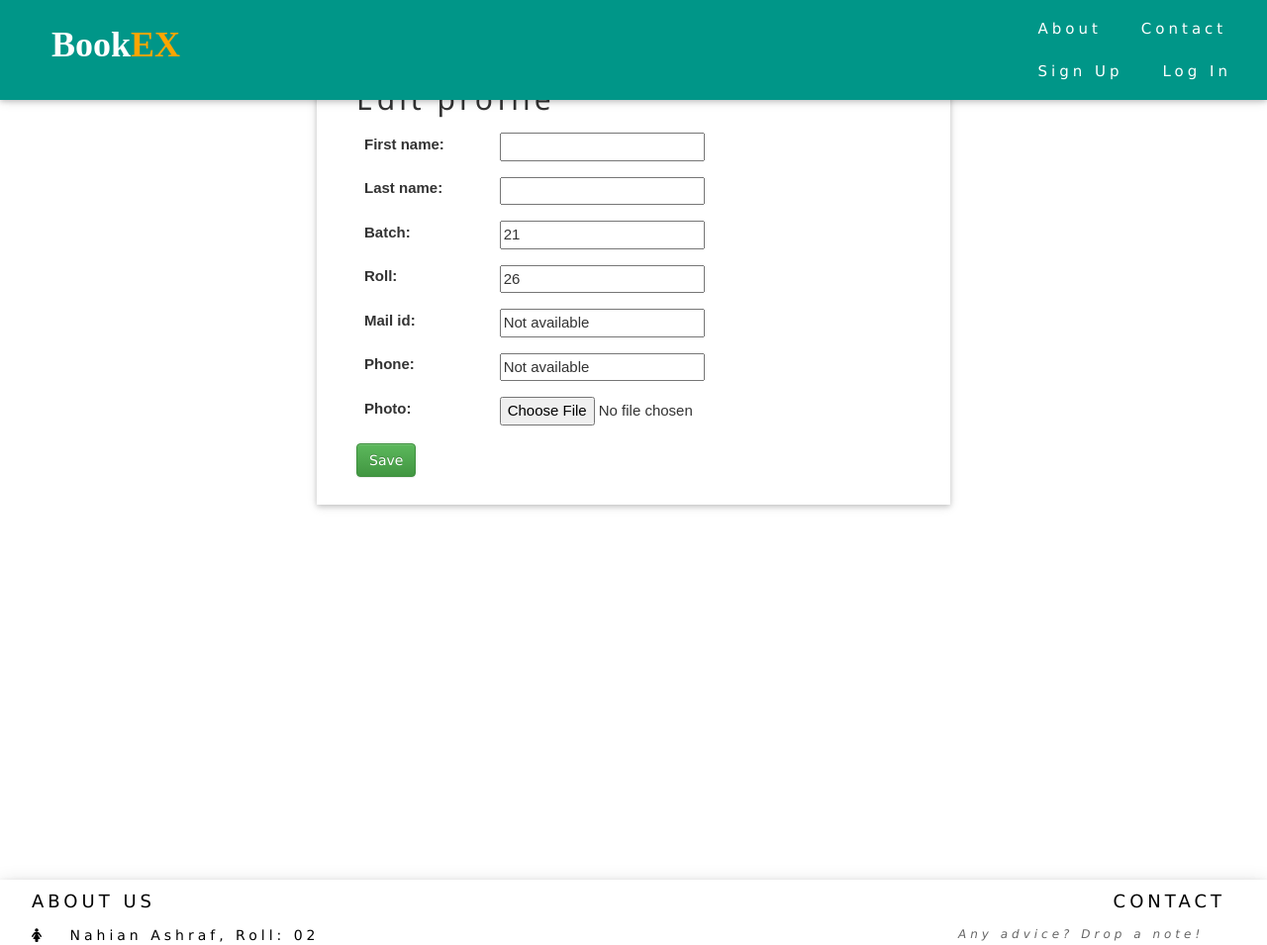
After one commit to abidnazirisami/BookEX, a Django app: template django/templates/books/edit_profile.html in a window 1280 px wide. The commit adds this page. Shown: the whole page at 99% size. Run offline with Django 3.2, Linux system fonts and the light colour scheme; the template is opened without the code that fills it: values that come from a table or form of the project are taken from there, others are empty; some libraries are stand-ins or nearby versions; some web fonts are replaced.

Commit message:
version 4.1.2

```diff
--- a/django/books/views.py
+++ b/django/books/views.py
@@ -146,6 +146,8 @@ def viewBookProfile(request, req_isbn):
 	current_author = Author()
 	if Book.objects.filter(pk=req_isbn).exists():
 		current_book = Book.objects.get(pk = req_isbn)
+		if current_book.isbn[0] != '9':
+			current_book.isbn = "-"
 	print(current_book.book_name)
 	if Author.objects.filter(pk=current_book.author_id_id).exists():
 		current_author = Author.objects.get(pk=current_book.author_id_id)
--- a/django/templates/books/book_profile.html
+++ b/django/templates/books/book_profile.html
@@ -33,7 +33,7 @@
        		</div>
 
 			<p class="w3-wide ">
-			<h2>{{book.book_name}}</h2><a href="{% url 'rate' isbn=book.isbn %}" class="btn w3-margin-bottom w3-margin-right w3-right"><i class="fa fa-edit" style="font-size:18px;color: tomato;">Rate 'n Review</i></a>
+			<h2>{{book.book_name}}</h2><a href="{% url 'rate' isbn=book.isbn %}" class="zoom btn w3-margin-bottom w3-margin-right w3-right"><i class="fa fa-edit" style="font-size:18px;color: tomato;">Rate 'n Review</i></a>
 			<p>by <i class="authors">{{author.author_name}}</i></p>
 			</p>
 			<p > {{book.edition}}
--- /dev/null
+++ b/django/templates/books/edit_profile.html
@@ -0,0 +1,40 @@
+{% extends 'base.html' %}
+{% load static %}
+{% block title %}
+<title>Profile-{{user.username}}
+</title>
+<link rel="icon" href="{% static 'profile.ico' %}" type="image/x-icon">
+{% endblock %}
+{% block content %}
+<!--Notifications-->
+{% include 'side_navbar.html' %}
+<!--Notifications-->
+<style type="text/css">
+	table td, table th {
+	    border: 0 !important;
+	}
+
+	table {
+	    margin-bottom: 0px;
+	}
+	tr:nth-child(even) {
+    	background-color: white;
+	}
+</style>
+<div class="w3-card w3-padding-large" style="width: 50%; margin: 0 auto;">
+<div class="w3-container w3-margin-top w3-margin-bottom">
+<form  enctype='multipart/form-data' method="POST" class="post-form">
+{% csrf_token %}
+<p class="w3-container" style="align-content: center">
+<h2 class="w3-wide"> Edit profile </h2>
+	<table class="w3-allerta">
+	{{ form_user.as_table}}
+	{{ form_profile.as_table }}
+	</table>
+</p>
+
+<button type="submit" class="btn btn-success">Save</button>
+</form>
+</div>
+</div>
+{% endblock %}
--- a/django/templates/find/search_result.html
+++ b/django/templates/find/search_result.html
@@ -92,7 +92,7 @@ tr:nth-child(even) {
       </table>
     </div>
     <div class="w3-container w3-padding-large w3-right w3-margin-bottom">
-      <button type="submit" class="w3-button w3-border w3-hover-teal w3-left w3-round" onclick="return added()">Donate</button>
+      <button type="submit" class="w3-button w3-border w3-hover-teal w3-left w3-round" onclick="return added()">Add to library</button>
     </div>
     <div class="w3-container w3-padding-large w3-right w3-margin-bottom">
       <a href="addNew" type="submit" class="w3-button w3-border w3-hover-teal w3-left w3-round" >Add a book manually</a>
--- a/django/templates/registration/profile.html
+++ b/django/templates/registration/profile.html
@@ -25,7 +25,7 @@
               </div>
        		</div>
 			<p class="w3-wide ">
-			<h2>{{user.first_name}} {{user.last_name}}</h2><a href="{% url 'editprofile' %}" class="btn w3-margin-bottom w3-margin-right w3-right"><i class="fa fa-edit" style="font-size:18px;color: tomato;">Edit</i></a>
+			<h2>{{user.first_name}} {{user.last_name}}</h2><a href="{% url 'editprofile' %}" class="zoom btn w3-margin-bottom w3-margin-right w3-right"><i class="fa fa-edit" style="font-size:18px;color: tomato;">Edit</i></a>
 			<p><i class="username">@{{profile.user_name}}</i></p>
 			</p>
 			<p > Member since {{user.date_joined}} </p>
--- a/django/templates/registration/profileOthers.html
+++ b/django/templates/registration/profileOthers.html
@@ -31,7 +31,7 @@
 
     </div>
     <div class="w3-twothird w3-padding-large w3-margin-top" style="text-align:left ;max-width:1950px;padding-left: 10px;
-    	<p class="w3-wide" style="font-family: Courier"><u><h1>About  <a href="{% url 'mail' receiver=cur_user.id %}"><i class="fa fa-comment-o zoom"></i></a> </p></h1></u>
+    	<p class="w3-wide" style="font-family: Courier"><h1><u>About  </u><a href="{% url 'mail' receiver=cur_user.id %}"><i class="fa fa-comment-o zoom"></i></a> </p></h1>
     	</p><br>
 	</div>
 	<div class="w3-third w3-padding-large" style="text-align:left ;max-width:1950px;padding-left: 10px;padding-right: 10px">
```
Also changed, not shown: django/mail/views.py (+3 -5 lines).
